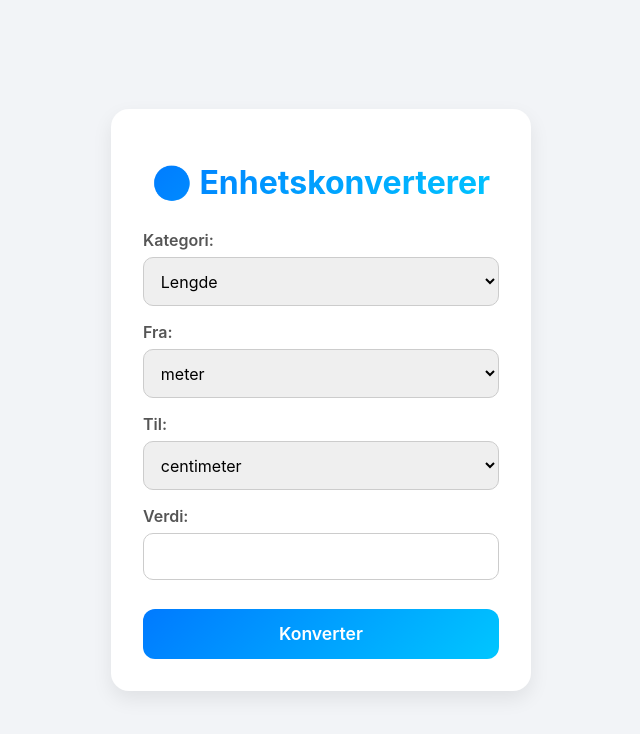
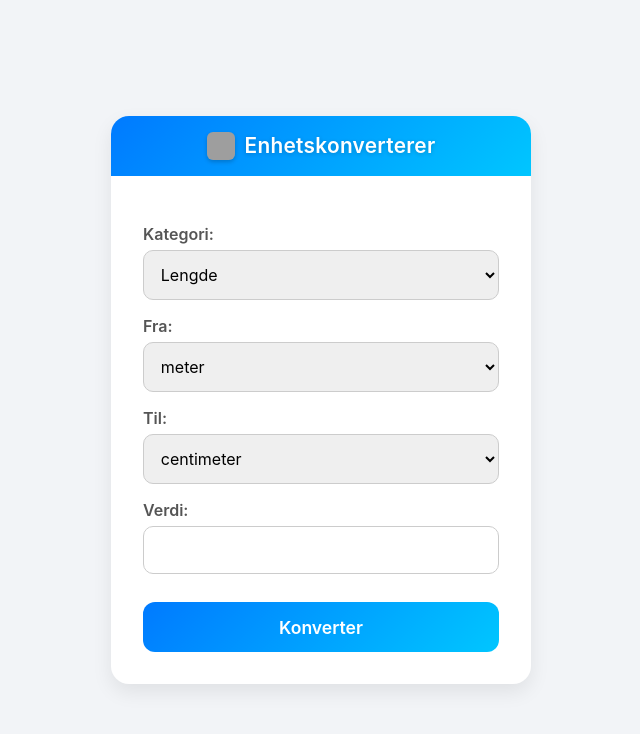
Before and after one commit to mkjoelmoen-maker/enhetskonverterer_web, a Flask app: page / in a window 1280 px wide. Shown: the top 734 px of the page, without its empty margins (319-959 px from the left). Run offline with Flask 3, Linux system fonts and the light colour scheme; grey boxes are pictures that could not be loaded.

Commit message:
La til header og animert resultatfelt

```diff
--- a/templates/index.html
+++ b/templates/index.html
@@ -47,22 +47,36 @@
             min-height: 100vh;
             padding: 1rem;
         }
-        .container {
+        .app-wrapper {
             width: 100%;
             max-width: 420px;
             background: var(--card-bg);
             border-radius: var(--radius);
             box-shadow: var(--shadow);
-            padding: 2rem;
+            overflow: hidden;
             animation: fadeIn 0.5s ease;
         }
-        h1 {
-            text-align: center;
-            margin-bottom: 1.8rem;
+        header {
+            display: flex;
+            align-items: center;
+            justify-content: center;
             background: var(--gradient);
-            -webkit-background-clip: text;
-            -webkit-text-fill-color: transparent;
-            font-weight: 700;
+            padding: 1rem;
+            color: white;
+            font-weight: 600;
+            font-size: 1.3rem;
+            letter-spacing: 0.3px;
+            text-shadow: 0 1px 4px rgba(0,0,0,0.2);
+        }
+        header img {
+            width: 28px;
+            height: 28px;
+            margin-right: 10px;
+            border-radius: 6px;
+            box-shadow: 0 2px 4px rgba(0,0,0,0.2);
+        }
+        .container {
+            padding: 2rem;
         }
         label {
             font-weight: 600;
@@ -114,20 +128,31 @@
             text-align: center;
             font-size: 1.1rem;
             font-weight: 500;
+            animation: slideUp 0.4s ease;
         }
         .error {
             background: rgba(255,0,0,0.08);
             border-left-color: #dc3545;
         }
+
         @keyframes fadeIn {
+            from { opacity: 0; transform: translateY(10px); }
+            to { opacity: 1; transform: translateY(0); }
+        }
+        @keyframes slideUp {
             from { opacity: 0; transform: translateY(10px); }
             to { opacity: 1; transform: translateY(0); }
         }
     </style>
 </head>
 <body>
+    <div class="app-wrapper">
+        <header>
+            <img src="{{ url_for('static', filename='icon.png') }}" alt="ikon">
+            Enhetskonverterer
+        </header>
+
         <div class="container">
-        <h1>🌍 Enhetskonverterer</h1>
             <form method="post">
                 <label for="category">Kategori:</label>
                 <select name="category" id="category" onchange="updateUnits()" data-units='{{ units | tojson }}'>
@@ -162,6 +187,7 @@
                 </div>
             {% endif %}
         </div>
+    </div>
 
     <script>
         const categorySelect = document.getElementById("category");
```
Lines whose indentation alone changed are shown as unchanged.
